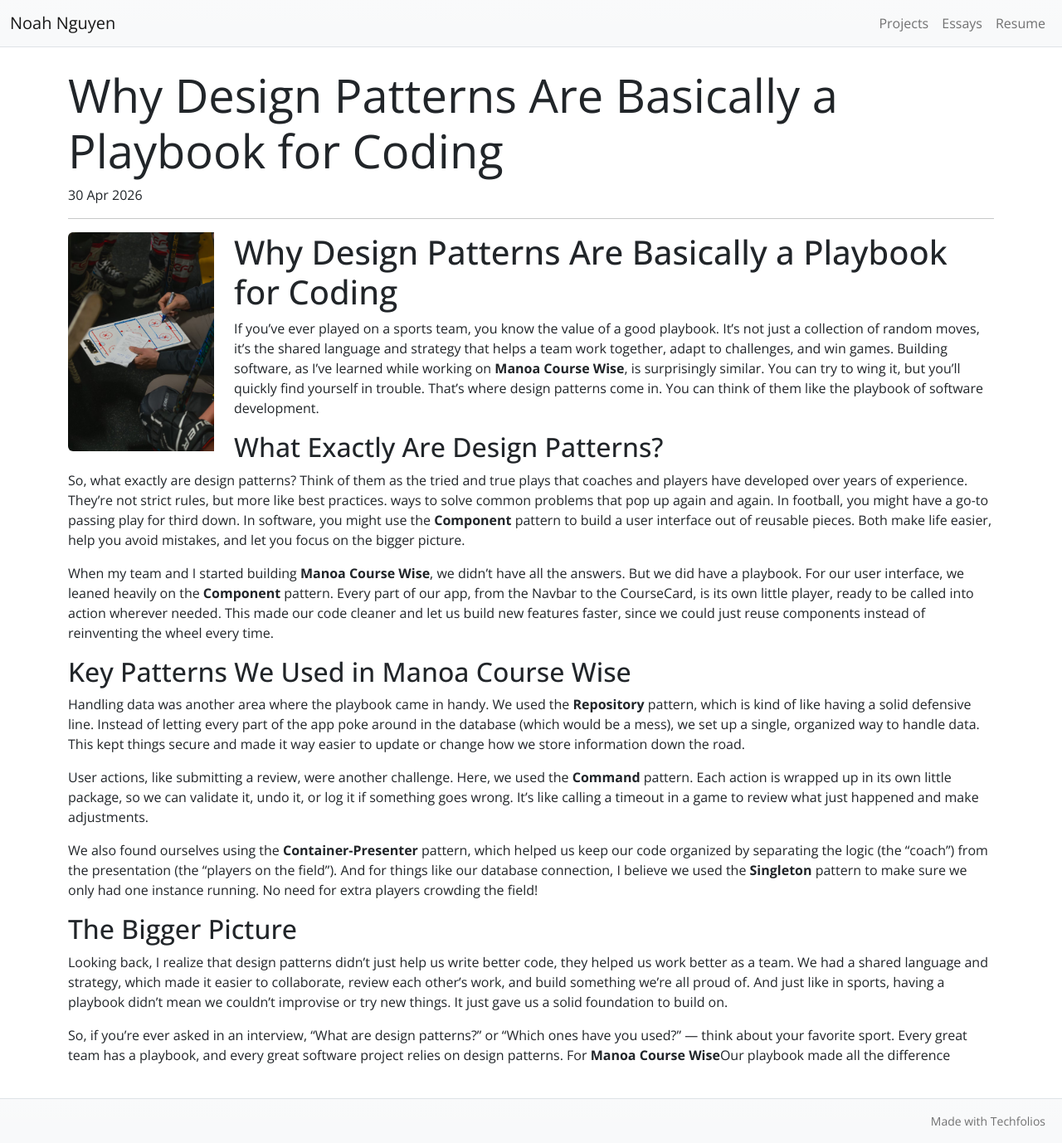
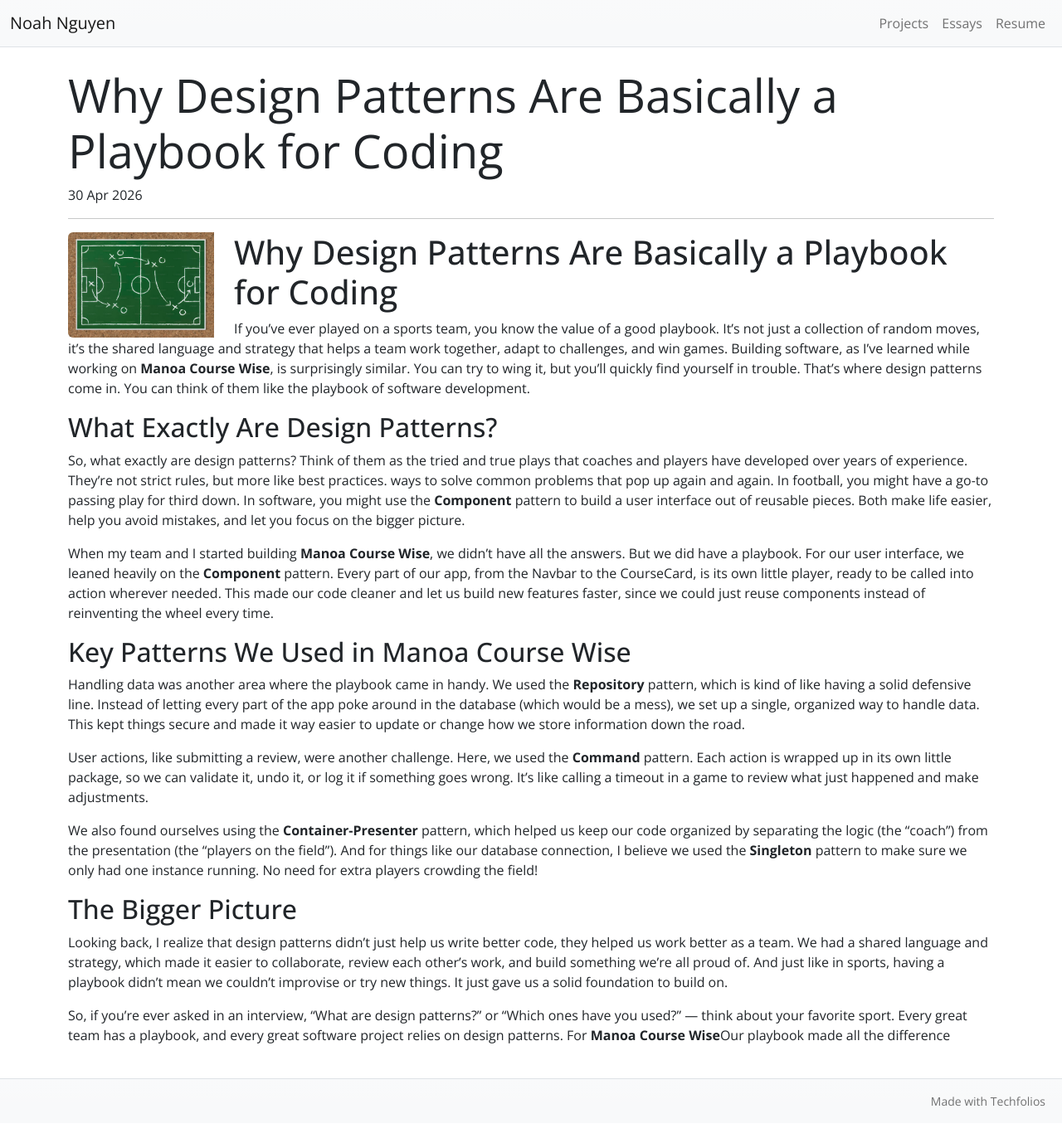
Before and after one commit to NoahNguyenbot/noahnguyenbot.github.io, a Jekyll site: the page built from essays/design-patterns.md, in a window 1280 px wide. Shown: the whole page at 83% size. Built offline with Jekyll 4.4.1, drawn with Linux system fonts in a browser that asks for light colours; after the commit the page ends 1354 px from its top, so only the background shows below that.

Commit message:
Replace image in design-patterns.md
Updated image source in design patterns essay.

```diff
--- a/essays/design-patterns.md
+++ b/essays/design-patterns.md
@@ -11,7 +11,7 @@ labels:
   - NextJs
 ---
 
-<img width="200px" class="rounded float-start pe-4" src="../img/final-project-proposal/sports-playbook.avif">
+<img width="200px" class="rounded float-start pe-4" src="../img/final-project-proposal/sports-playbook2.avif">
 
 # Why Design Patterns Are Basically a Playbook for Coding
 
```
